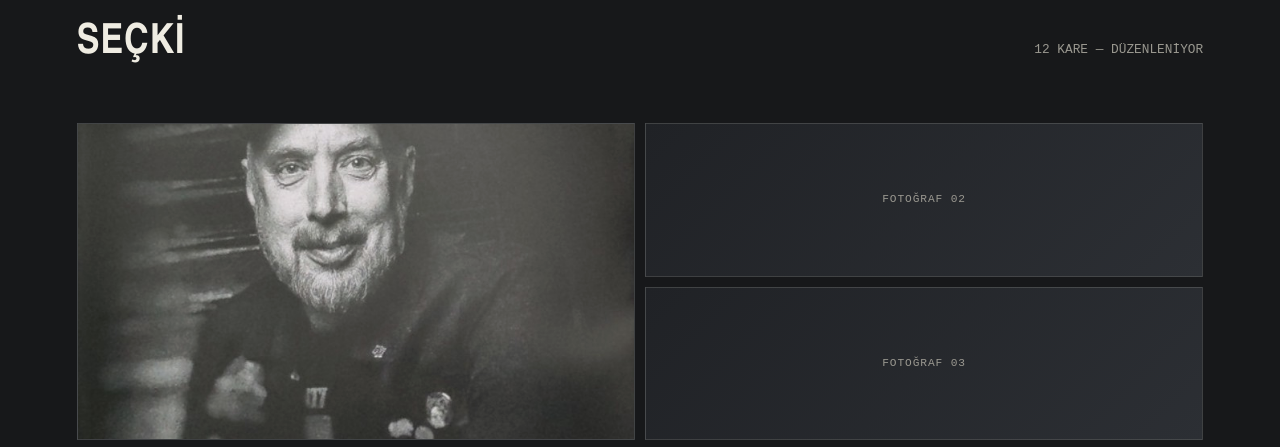
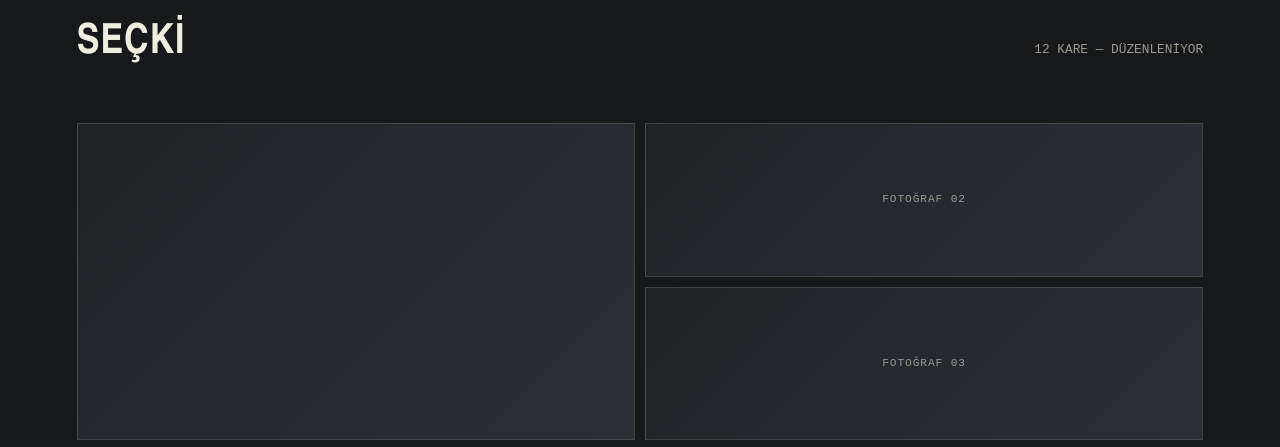
Before and after one commit to psychedelicaman/guzergah, a plain HTML site: page index.html in a window 1280 px wide. Shown: the part 1200-1647 px from the top of the page. Drawn offline with Linux system fonts and the light colour scheme.

Commit message:
Update index.html

```diff
--- a/index.html
+++ b/index.html
@@ -383,7 +383,6 @@
     <!-- Her .frame bir fotoğraf çerçevesidir. İçine <img src="fotograflar/foto1.jpg" alt="..."> ekleyerek
          placeholder'ı gerçek fotoğrafla değiştirebilirsin. Aşağıdaki notlarda anlatılıyor. -->
     <div class="frame w3 h2 reveal" tabindex="0">
-<img src="fotograflar/foto1.jpg" alt="Deneme fotoğrafı">
       <span class="tag plate">KADIKÖY — 01</span>
     </div>
     <div class="frame w3 reveal" tabindex="0">
```
